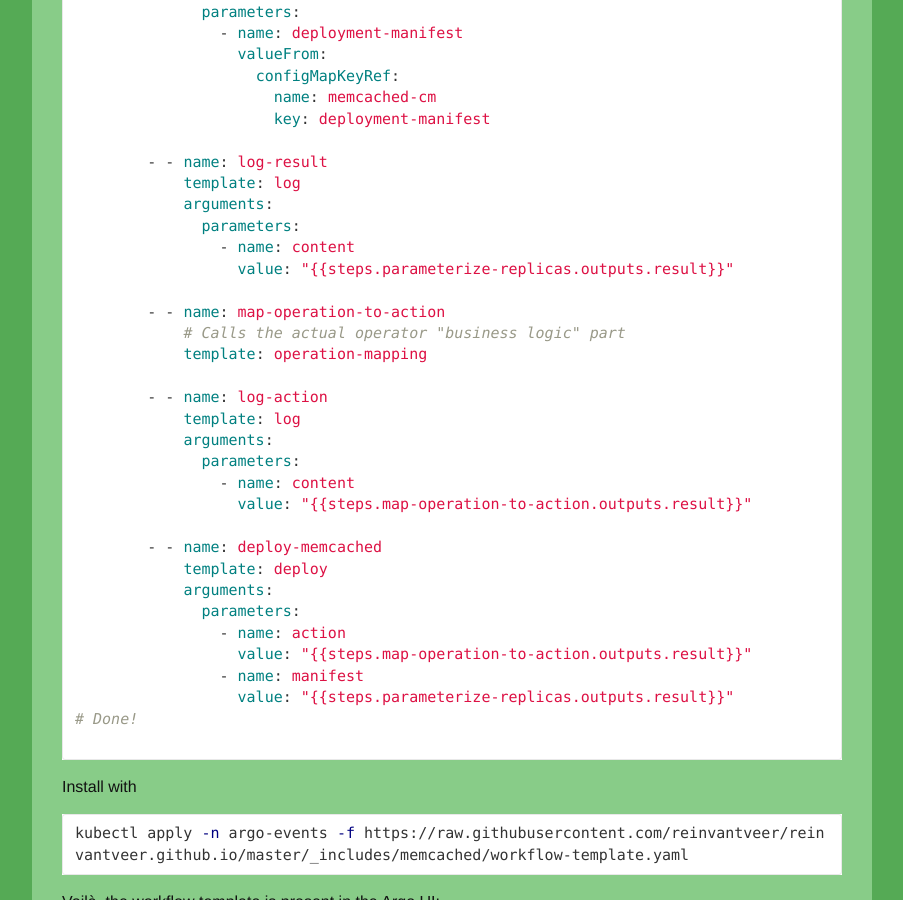
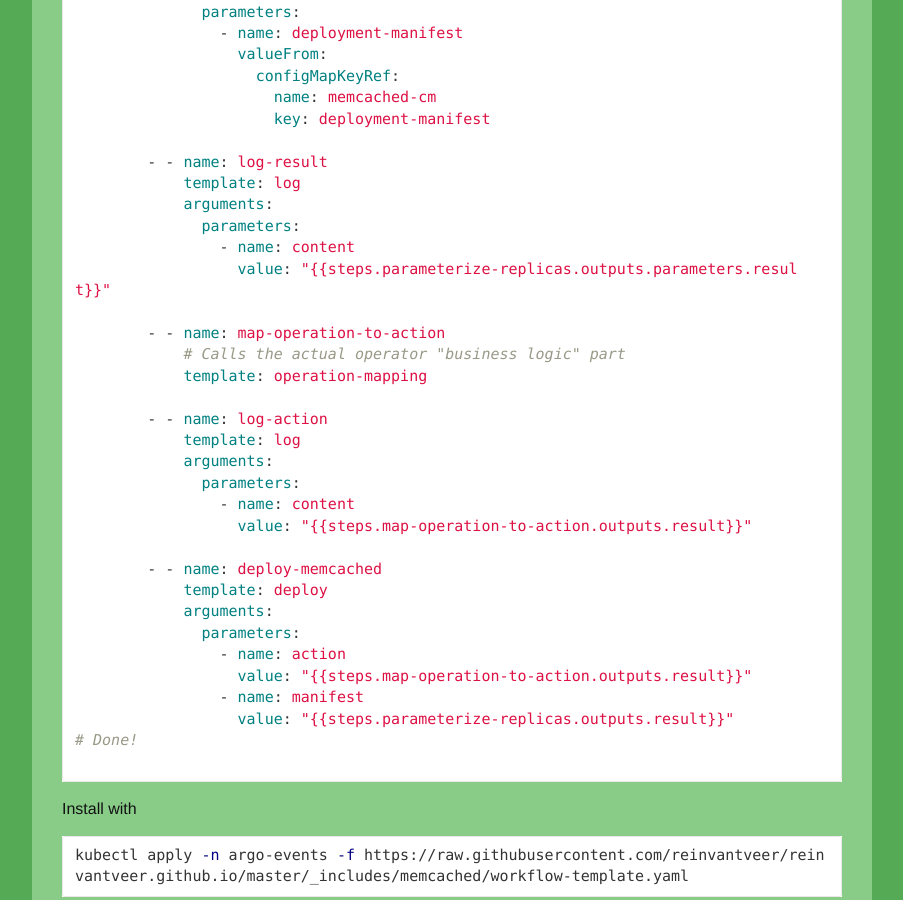
Before and after one commit to reinvantveer/reinvantveer.github.io, a Jekyll site: the page built from _posts/2022-01-29-easier-operator.md, in a window 1280 px wide and 900 px high, scrolled down 14834 px. Shown: the whole window, without its empty margins (188-1091 px from the left). Built offline with Jekyll 4.4.1, drawn with Linux system fonts in a browser that asks for light colours; comment, search, counter and statistics services are not loaded; some of the changed lines change nothing that is shown.

Commit message:
load log contents from container output parameters instead of script output result
Signed-off-by: reinvantveer <rein@vantveer.me>

```diff
--- a/_includes/memcached/workflow-template.yaml
+++ b/_includes/memcached/workflow-template.yaml
@@ -128,7 +128,7 @@ spec:
             arguments:
               parameters:
                 - name: content
-                  value: "{{steps.parameterize-replicas.outputs.result}}"
+                  value: "{{steps.parameterize-replicas.outputs.parameters.result}}"
 
         - - name: map-operation-to-action
             # Calls the actual operator "business logic" part
```
